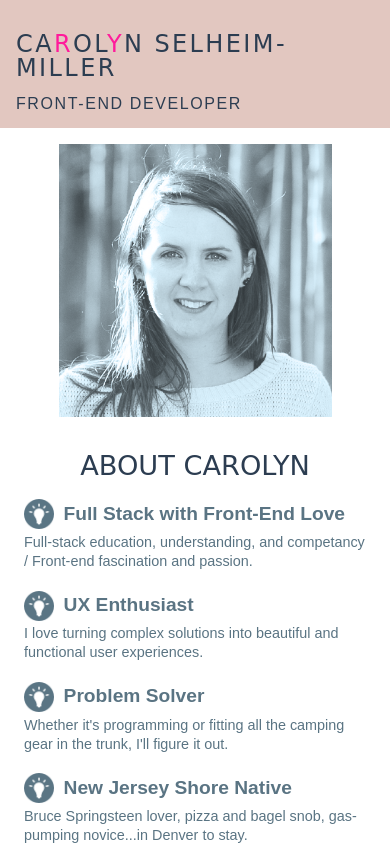
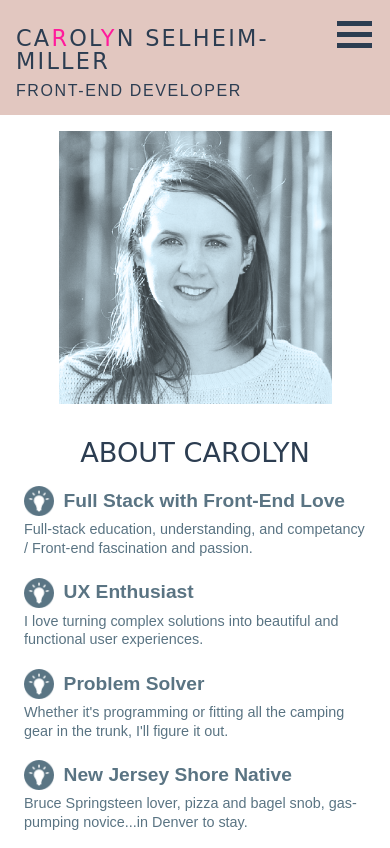
Before and after one commit to CarolynSM/see-carolyn-code, a website: page home.html in a window 390 px wide. Shown: the top 848 px of the page. Drawn offline with Linux system fonts and the light colour scheme.

Commit message:
added mobile nav

```diff
--- a/home.html
+++ b/home.html
@@ -16,6 +16,21 @@
           <div><a href="#resume">Resume</a></div>
           <div><a href="#projects">Projects</a></div>
           <div><a href="#contact">Contact</a></div>
+        </nav>
+      </div>
+      <div id="mobile-nav-icon" class="accordion" onclick="mobileNavIcon(this)">
+        <div class="bar1"></div>
+        <div class="bar2"></div>
+        <div class="bar3"></div>
+      </div>
+      <div class="panel">
+        <nav>
+          <ul class="mobile-menu">
+            <li><a href="#about">About</a></li>
+            <li><a href="#resume">Resume</a></li>
+            <li><a href="#projects">Projects</a></li>
+            <li><a href="#contact">Contact</a></li>
+          </ul>
         </nav>
       </div>
     </header>
--- a/main.css
+++ b/main.css
@@ -220,6 +220,10 @@ header {
 .title-container span {
   color: #ff1b9b;
 }
+
+/* .panel {
+  display: none;
+} */
 
 /* ABOUT */
 
@@ -527,3 +531,81 @@ footer a {
   color: var(--dark-blue);
   text-decoration: none;
 }
+
+/* MOBILE NAV */
+
+/* MOBILE NAV */
+
+/* Mobile Menu Icon */
+#mobile-nav-icon {
+  display: none;
+}
+.bar1,
+.bar2,
+.bar3 {
+  width: 35px;
+  height: 5px;
+  background-color: var(--dark-blue);
+  margin: 3px 0;
+  transition: 0.4s;
+}
+.change .bar1 {
+  -webkit-transform: rotate(-45deg) translate(-9px, 6px);
+  transform: rotate(-45deg) translate(-9px, 6px);
+}
+.change .bar2 {
+  opacity: 0;
+}
+
+.change .bar3 {
+  -webkit-transform: rotate(45deg) translate(-8px, -8px);
+  transform: rotate(45deg) translate(-8px, -8px);
+}
+/* Mobile Menu Toggle */
+.accordion {
+  align-items: flex-end;
+  padding: 18px;
+  text-align: left;
+  border: none;
+  outline: none;
+  transition: 0.4s;
+}
+
+.panel {
+  padding: 0 18px;
+  background-color: var(--pink);
+  color: var(--dark-blue);
+  overflow: hidden;
+  max-height: 0;
+  transition: 0.4s;
+}
+
+/* Menu Items */
+
+.mobile-menu {
+  font-family: "Shadows Into Light", cursive;
+  display: flex;
+  flex-direction: column;
+  align-items: center;
+  list-style: none;
+}
+
+ul .mobile-menu {
+  padding: 0;
+}
+
+.mobile-menu li {
+  border: none;
+  font-family: var(--raleway);
+  font-size: 1.4em;
+  margin-top: 0.5em;
+  padding: 0.5em;
+  text-align: center;
+  text-transform: uppercase;
+  width: 350px;
+}
+
+.mobile-menu li a {
+  color: var(--dark-blue);
+  text-decoration: none;
+}
--- a/main.js
+++ b/main.js
@@ -13,3 +13,15 @@ var span = document.getElementsByClassName("close")[0];
 span.onclick = function() {
   modal.style.display = "none";
 };
+
+function mobileNavIcon(x) {
+  x.classList.toggle("change");
+  var panel = document.querySelector(".panel");
+  if (panel.style.maxHeight) {
+    panel.style.maxHeight = null;
+  } else {
+    panel.style.maxHeight = "400px";
+  }
+}
+
+document.querySelector("#mobile-nav-icon").addEventListener("click", mobileNavIcon(event));
--- a/mobile.css
+++ b/mobile.css
@@ -2,16 +2,27 @@
   .menu {
     display: none;
   }
+  #mobile-nav-icon {
+    display: flex;
+    flex-direction: column;
+  }
+  header {
+    height: 10vh;
+  }
   .title-container {
     align-items: flex-start;
+    padding-top: 10vh;
     padding: 1rem;
   }
   .title-container h1 {
-    font-size: 1.5em;
-    padding: 1rem 0;
+    font-size: 1.4em;
+    padding: 0.5em 0;
+    margin-right: 2rem;
+    z-index: 1;
   }
   .title-container h3 {
     font-size: 1rem;
+    z-index: 1;
   }
   /* ABOUT */
   #about {
@@ -65,6 +76,7 @@
   }
   .project-icon {
     margin: 1rem;
+    z-index: -2;
   }
   .project-img {
     width: 70vw;
```
